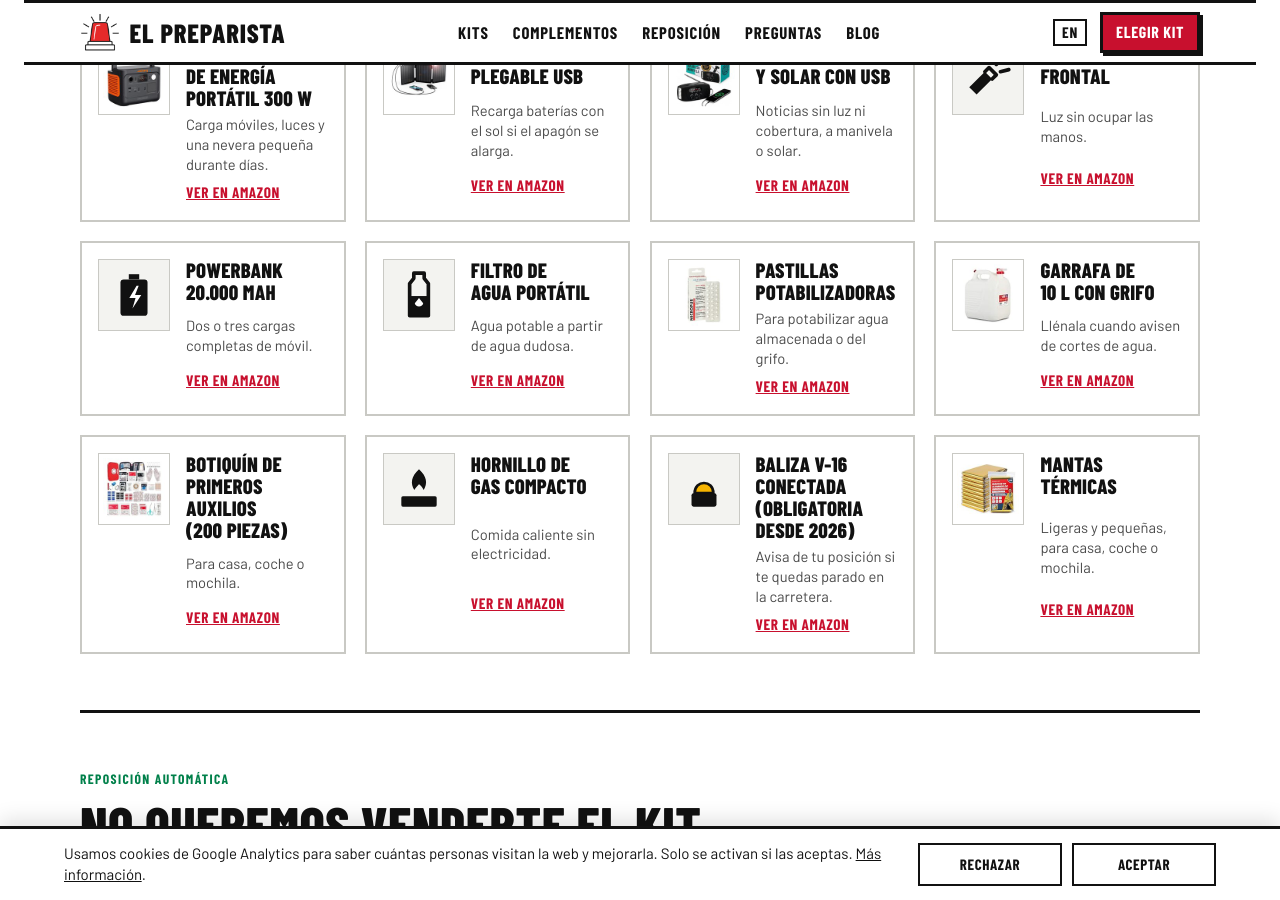
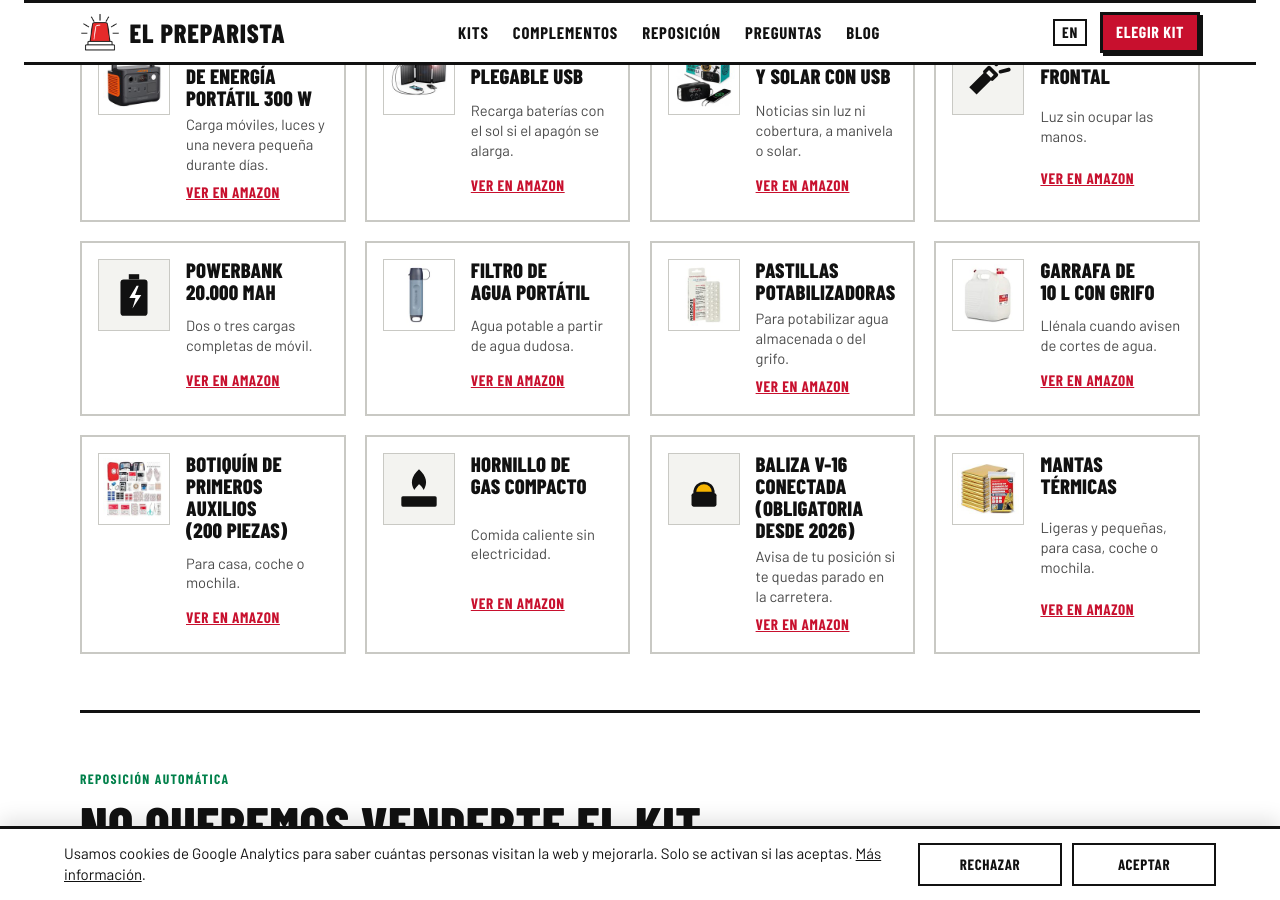
Before and after one commit to lucilayun-ux/elpreparista, a Jekyll site: the page index.html, which Jekyll copies as it is, in a window 1280 px wide and 900 px high, scrolled down 2940 px. Built offline with Jekyll 4.4.1, drawn with Linux system fonts in a browser that asks for light colours.

Commit message:
Foto del filtro LifeStraw Peak Series Solo
Co-Authored-By: Claude Opus 5.5 <noreply@anthropic.com>
Claude-Session: https://claude.ai/code/session_01V7PVvrC8Dt7YxBNA65S9m6

```diff
--- a/en.html
+++ b/en.html
@@ -437,7 +437,7 @@ footer .wrap { display: grid; gap: .6rem; }
     <h3>Foldable USB solar panel</h3><p>Recharges batteries from the sun if the blackout drags on.</p><a class="go" href="https://www.amazon.es/dp/B0DNYGT71X?tag=betender-21" target="_blank" rel="noopener sponsored">View on Amazon</a></article><article class="extra" data-id="radio"><a class="thumb has-img" href="https://www.amazon.es/dp/B0FBPD6XW5?tag=betender-21" target="_blank" rel="noopener sponsored" aria-label="View Hand-crank and solar radio with USB on Amazon"><img src="img/radio.jpg" alt="" loading="lazy" onerror="this.nextElementSibling.removeAttribute('hidden');this.parentNode.classList.remove('has-img');this.remove()"><svg hidden="" viewBox="0 0 100 100" aria-hidden="true"><path d="M30 36 64 14" fill="none" stroke="currentColor" stroke-width="7" stroke-linecap="round" stroke-linejoin="round"></path><rect x="12" y="36" width="76" height="48" rx="6" fill="currentColor"></rect><circle cx="35" cy="60" r="12" fill="#fff"></circle><path d="M58 52h18M58 66h18" stroke="#fff" stroke-width="5"></path></svg></a>
     <h3>Hand-crank and solar radio with USB</h3><p>News without power or signal, by hand crank or solar.</p><a class="go" href="https://www.amazon.es/dp/B0FBPD6XW5?tag=betender-21" target="_blank" rel="noopener sponsored">View on Amazon</a></article><article class="extra" data-id="frontal"><a class="thumb" href="https://www.amazon.es/dp/B09ZNGN89C?tag=betender-21" target="_blank" rel="noopener sponsored" aria-label="View Head torch on Amazon"><svg viewBox="0 0 100 100" aria-hidden="true"><path d="M14 66 44 36l14 14-30 30z" fill="currentColor"></path><path d="M44 36l8-8 14 14-8 8" fill="none" stroke="currentColor" stroke-width="7" stroke-linecap="round" stroke-linejoin="round"></path><path d="M66 22l12-12M74 36l16-4M58 14l4-12" fill="none" stroke="currentColor" stroke-width="7" stroke-linecap="round" stroke-linejoin="round"></path></svg></a>
     <h3>Head torch</h3><p>Light with your hands free.</p><a class="go" href="https://www.amazon.es/dp/B09ZNGN89C?tag=betender-21" target="_blank" rel="noopener sponsored">View on Amazon</a></article><article class="extra" data-id="powerbank"><a class="thumb" href="https://www.amazon.es/dp/B0DZGZ4Y7R?tag=betender-21" target="_blank" rel="noopener sponsored" aria-label="View 20,000 mAh power bank on Amazon"><svg viewBox="0 0 100 100" aria-hidden="true"><rect x="40" y="10" width="20" height="10" fill="currentColor"></rect><rect x="24" y="20" width="52" height="70" rx="6" fill="currentColor"></rect><path d="M55 32 41 56h12l-6 20 17-26H52l7-18z" fill="#fff"></path></svg></a>
-    <h3>20,000 mAh power bank</h3><p>Two or three full phone charges.</p><a class="go" href="https://www.amazon.es/dp/B0DZGZ4Y7R?tag=betender-21" target="_blank" rel="noopener sponsored">View on Amazon</a></article><article class="extra" data-id="filtro"><a class="thumb" href="https://www.amazon.es/dp/B0C62WZ2WY?tag=betender-21" target="_blank" rel="noopener sponsored" aria-label="View Portable water filter on Amazon"><svg viewBox="0 0 100 100" aria-hidden="true"><path d="M40 8h20v10l8 10v62H32V28l8-10z" fill="none" stroke="currentColor" stroke-width="7" stroke-linecap="round" stroke-linejoin="round"></path><path d="M32 52h36v38H32z" fill="currentColor"></path><path d="M42 66c0 8 16 8 16 0l-8-10z" fill="#fff"></path></svg></a>
+    <h3>20,000 mAh power bank</h3><p>Two or three full phone charges.</p><a class="go" href="https://www.amazon.es/dp/B0DZGZ4Y7R?tag=betender-21" target="_blank" rel="noopener sponsored">View on Amazon</a></article><article class="extra" data-id="filtro"><a class="thumb has-img" href="https://www.amazon.es/dp/B0C62WZ2WY?tag=betender-21" target="_blank" rel="noopener sponsored" aria-label="View Portable water filter on Amazon"><img src="img/filtro.jpg" alt="" loading="lazy" onerror="this.nextElementSibling.removeAttribute('hidden');this.parentNode.classList.remove('has-img');this.remove()"><svg hidden="" viewBox="0 0 100 100" aria-hidden="true"><path d="M40 8h20v10l8 10v62H32V28l8-10z" fill="none" stroke="currentColor" stroke-width="7" stroke-linecap="round" stroke-linejoin="round"></path><path d="M32 52h36v38H32z" fill="currentColor"></path><path d="M42 66c0 8 16 8 16 0l-8-10z" fill="#fff"></path></svg></a>
     <h3>Portable water filter</h3><p>Drinking water from water you are unsure about.</p><a class="go" href="https://www.amazon.es/dp/B0C62WZ2WY?tag=betender-21" target="_blank" rel="noopener sponsored">View on Amazon</a></article><article class="extra" data-id="pastillas"><a class="thumb has-img" href="https://www.amazon.es/dp/B006QJN2OA?tag=betender-21" target="_blank" rel="noopener sponsored" aria-label="View Water purification tablets on Amazon"><img src="img/pastillas.jpg" alt="" loading="lazy" onerror="this.nextElementSibling.removeAttribute('hidden');this.parentNode.classList.remove('has-img');this.remove()"><svg hidden="" viewBox="0 0 100 100" aria-hidden="true"><path d="M40 8h20v10l8 10v62H32V28l8-10z" fill="none" stroke="currentColor" stroke-width="7" stroke-linecap="round" stroke-linejoin="round"></path><path d="M32 52h36v38H32z" fill="currentColor"></path><path d="M42 66c0 8 16 8 16 0l-8-10z" fill="#fff"></path></svg></a>
     <h3>Water purification tablets</h3><p>To make stored or tap water safe to drink.</p><a class="go" href="https://www.amazon.es/dp/B006QJN2OA?tag=betender-21" target="_blank" rel="noopener sponsored">View on Amazon</a></article><article class="extra" data-id="garrafa"><a class="thumb has-img" href="https://www.amazon.es/dp/B00CFNKX6G?tag=betender-21" target="_blank" rel="noopener sponsored" aria-label="View 10 L water container with tap on Amazon"><img src="img/garrafa.jpg" alt="" loading="lazy" onerror="this.nextElementSibling.removeAttribute('hidden');this.parentNode.classList.remove('has-img');this.remove()"><svg hidden="" viewBox="0 0 100 100" aria-hidden="true"><path d="M40 8h20v10l8 10v62H32V28l8-10z" fill="none" stroke="currentColor" stroke-width="7" stroke-linecap="round" stroke-linejoin="round"></path><path d="M32 52h36v38H32z" fill="currentColor"></path><path d="M42 66c0 8 16 8 16 0l-8-10z" fill="#fff"></path></svg></a>
     <h3>10 L water container with tap</h3><p>Fill it up when water cuts are announced.</p><a class="go" href="https://www.amazon.es/dp/B00CFNKX6G?tag=betender-21" target="_blank" rel="noopener sponsored">View on Amazon</a></article><article class="extra" data-id="botiquin"><a class="thumb has-img" href="https://www.amazon.es/dp/B07R3RMFC4?tag=betender-21" target="_blank" rel="noopener sponsored" aria-label="View First aid kit (200 pieces) on Amazon"><img src="img/botiquin.jpg" alt="" loading="lazy" onerror="this.nextElementSibling.removeAttribute('hidden');this.parentNode.classList.remove('has-img');this.remove()"><svg hidden="" viewBox="0 0 100 100" aria-hidden="true"><path d="M38 30v-8h24v8" fill="none" stroke="currentColor" stroke-width="7" stroke-linecap="round" stroke-linejoin="round"></path><rect x="12" y="30" width="76" height="56" rx="6" fill="currentColor"></rect><path d="M45 44h10v9h9v10h-9v9H45v-9h-9V53h9z" fill="#fff"></path></svg></a>
@@ -685,7 +685,7 @@ const PRODUCTS = {
   garrafa:   { name: "10 L water container with tap", why: "With a tap, to fill up when water cuts are announced.", search: "garrafa plegable agua 10 litros", asin: "B00CFNKX6G", alts: ["B0GQGW9GF8"], pack: 1, unit: "ud", img: "img/garrafa.jpg" },
   estacion:  { name: "300 W portable power station", why: "Charges phones, lights and a small fridge for days.", search: "estacion energia portatil 300w", asin: "B0C27VWNM7", alts: ["B0CYLP7M8P"], pack: 1, unit: "ud", img: "img/estacion.jpg" },
   solar:     { name: "Foldable USB solar panel", why: "Recharges the power bank or station if the outage drags on.", search: "panel solar plegable usb 28w", asin: "B08FJ12RTM", alts: ["B0DNYGT71X"], pack: 1, unit: "ud", img: "img/solar.jpg" },
-  filtro:    { name: "Portable water filter", why: "Turns water you're unsure of into drinking water.", search: "filtro agua portatil emergencia", asin: "B0D1M4LQ7F", alts: ["B0C62WZ2WY"], pack: 1, unit: "ud" },
+  filtro:    { name: "Portable water filter", why: "Turns water you're unsure of into drinking water.", search: "filtro agua portatil emergencia", asin: "B0D1M4LQ7F", alts: ["B0C62WZ2WY"], pack: 1, unit: "ud", img: "img/filtro.jpg" },
   // Coche
   bolsa:     { name: "Car boot organiser bag", why: "Keeps everything together and in place in the boot.", search: "organizador maletero coche plegable", asin: "B07K2NC1CB", alts: ["B0GYYKG8ZZ"], pack: 1, unit: "ud" },
   aguacoche: { name: "Emergency water pouches (5-year shelf life)", why: "Lasts 5 years without checking and takes no pantry space.", search: "agua emergencia botella 500ml larga duracion", asin: "B071RR4H19", alts: ["B09MSXVDL6"], pack: 7.75, unit: "L", img: "img/agua.jpg" },
--- a/index.html
+++ b/index.html
@@ -437,7 +437,7 @@ footer .wrap { display: grid; gap: .6rem; }
     <h3>Panel solar plegable USB</h3><p>Recarga baterías con el sol si el apagón se alarga.</p><a class="go" href="https://www.amazon.es/dp/B0DNYGT71X?tag=betender-21" target="_blank" rel="noopener sponsored">Ver en Amazon</a></article><article class="extra" data-id="radio"><a class="thumb has-img" href="https://www.amazon.es/dp/B0FBPD6XW5?tag=betender-21" target="_blank" rel="noopener sponsored" aria-label="Ver Radio de dinamo y solar con USB en Amazon"><img src="img/radio.jpg" alt="" loading="lazy" onerror="this.nextElementSibling.removeAttribute('hidden');this.parentNode.classList.remove('has-img');this.remove()"><svg hidden="" viewBox="0 0 100 100" aria-hidden="true"><path d="M30 36 64 14" fill="none" stroke="currentColor" stroke-width="7" stroke-linecap="round" stroke-linejoin="round"></path><rect x="12" y="36" width="76" height="48" rx="6" fill="currentColor"></rect><circle cx="35" cy="60" r="12" fill="#fff"></circle><path d="M58 52h18M58 66h18" stroke="#fff" stroke-width="5"></path></svg></a>
     <h3>Radio de dinamo y solar con USB</h3><p>Noticias sin luz ni cobertura, a manivela o solar.</p><a class="go" href="https://www.amazon.es/dp/B0FBPD6XW5?tag=betender-21" target="_blank" rel="noopener sponsored">Ver en Amazon</a></article><article class="extra" data-id="frontal"><a class="thumb" href="https://www.amazon.es/dp/B09ZNGN89C?tag=betender-21" target="_blank" rel="noopener sponsored" aria-label="Ver Linterna frontal en Amazon"><svg viewBox="0 0 100 100" aria-hidden="true"><path d="M14 66 44 36l14 14-30 30z" fill="currentColor"></path><path d="M44 36l8-8 14 14-8 8" fill="none" stroke="currentColor" stroke-width="7" stroke-linecap="round" stroke-linejoin="round"></path><path d="M66 22l12-12M74 36l16-4M58 14l4-12" fill="none" stroke="currentColor" stroke-width="7" stroke-linecap="round" stroke-linejoin="round"></path></svg></a>
     <h3>Linterna frontal</h3><p>Luz sin ocupar las manos.</p><a class="go" href="https://www.amazon.es/dp/B09ZNGN89C?tag=betender-21" target="_blank" rel="noopener sponsored">Ver en Amazon</a></article><article class="extra" data-id="powerbank"><a class="thumb" href="https://www.amazon.es/dp/B0DZGZ4Y7R?tag=betender-21" target="_blank" rel="noopener sponsored" aria-label="Ver Powerbank 20.000 mAh en Amazon"><svg viewBox="0 0 100 100" aria-hidden="true"><rect x="40" y="10" width="20" height="10" fill="currentColor"></rect><rect x="24" y="20" width="52" height="70" rx="6" fill="currentColor"></rect><path d="M55 32 41 56h12l-6 20 17-26H52l7-18z" fill="#fff"></path></svg></a>
-    <h3>Powerbank 20.000 mAh</h3><p>Dos o tres cargas completas de móvil.</p><a class="go" href="https://www.amazon.es/dp/B0DZGZ4Y7R?tag=betender-21" target="_blank" rel="noopener sponsored">Ver en Amazon</a></article><article class="extra" data-id="filtro"><a class="thumb" href="https://www.amazon.es/dp/B0C62WZ2WY?tag=betender-21" target="_blank" rel="noopener sponsored" aria-label="Ver Filtro de agua portátil en Amazon"><svg viewBox="0 0 100 100" aria-hidden="true"><path d="M40 8h20v10l8 10v62H32V28l8-10z" fill="none" stroke="currentColor" stroke-width="7" stroke-linecap="round" stroke-linejoin="round"></path><path d="M32 52h36v38H32z" fill="currentColor"></path><path d="M42 66c0 8 16 8 16 0l-8-10z" fill="#fff"></path></svg></a>
+    <h3>Powerbank 20.000 mAh</h3><p>Dos o tres cargas completas de móvil.</p><a class="go" href="https://www.amazon.es/dp/B0DZGZ4Y7R?tag=betender-21" target="_blank" rel="noopener sponsored">Ver en Amazon</a></article><article class="extra" data-id="filtro"><a class="thumb has-img" href="https://www.amazon.es/dp/B0C62WZ2WY?tag=betender-21" target="_blank" rel="noopener sponsored" aria-label="Ver Filtro de agua portátil en Amazon"><img src="img/filtro.jpg" alt="" loading="lazy" onerror="this.nextElementSibling.removeAttribute('hidden');this.parentNode.classList.remove('has-img');this.remove()"><svg hidden="" viewBox="0 0 100 100" aria-hidden="true"><path d="M40 8h20v10l8 10v62H32V28l8-10z" fill="none" stroke="currentColor" stroke-width="7" stroke-linecap="round" stroke-linejoin="round"></path><path d="M32 52h36v38H32z" fill="currentColor"></path><path d="M42 66c0 8 16 8 16 0l-8-10z" fill="#fff"></path></svg></a>
     <h3>Filtro de agua portátil</h3><p>Agua potable a partir de agua dudosa.</p><a class="go" href="https://www.amazon.es/dp/B0C62WZ2WY?tag=betender-21" target="_blank" rel="noopener sponsored">Ver en Amazon</a></article><article class="extra" data-id="pastillas"><a class="thumb has-img" href="https://www.amazon.es/dp/B006QJN2OA?tag=betender-21" target="_blank" rel="noopener sponsored" aria-label="Ver Pastillas potabilizadoras en Amazon"><img src="img/pastillas.jpg" alt="" loading="lazy" onerror="this.nextElementSibling.removeAttribute('hidden');this.parentNode.classList.remove('has-img');this.remove()"><svg hidden="" viewBox="0 0 100 100" aria-hidden="true"><path d="M40 8h20v10l8 10v62H32V28l8-10z" fill="none" stroke="currentColor" stroke-width="7" stroke-linecap="round" stroke-linejoin="round"></path><path d="M32 52h36v38H32z" fill="currentColor"></path><path d="M42 66c0 8 16 8 16 0l-8-10z" fill="#fff"></path></svg></a>
     <h3>Pastillas potabilizadoras</h3><p>Para potabilizar agua almacenada o del grifo.</p><a class="go" href="https://www.amazon.es/dp/B006QJN2OA?tag=betender-21" target="_blank" rel="noopener sponsored">Ver en Amazon</a></article><article class="extra" data-id="garrafa"><a class="thumb has-img" href="https://www.amazon.es/dp/B00CFNKX6G?tag=betender-21" target="_blank" rel="noopener sponsored" aria-label="Ver Garrafa de 10 L con grifo en Amazon"><img src="img/garrafa.jpg" alt="" loading="lazy" onerror="this.nextElementSibling.removeAttribute('hidden');this.parentNode.classList.remove('has-img');this.remove()"><svg hidden="" viewBox="0 0 100 100" aria-hidden="true"><path d="M40 8h20v10l8 10v62H32V28l8-10z" fill="none" stroke="currentColor" stroke-width="7" stroke-linecap="round" stroke-linejoin="round"></path><path d="M32 52h36v38H32z" fill="currentColor"></path><path d="M42 66c0 8 16 8 16 0l-8-10z" fill="#fff"></path></svg></a>
     <h3>Garrafa de 10 L con grifo</h3><p>Llénala cuando avisen de cortes de agua.</p><a class="go" href="https://www.amazon.es/dp/B00CFNKX6G?tag=betender-21" target="_blank" rel="noopener sponsored">Ver en Amazon</a></article><article class="extra" data-id="botiquin"><a class="thumb has-img" href="https://www.amazon.es/dp/B07R3RMFC4?tag=betender-21" target="_blank" rel="noopener sponsored" aria-label="Ver Botiquín de primeros auxilios (200 piezas) en Amazon"><img src="img/botiquin.jpg" alt="" loading="lazy" onerror="this.nextElementSibling.removeAttribute('hidden');this.parentNode.classList.remove('has-img');this.remove()"><svg hidden="" viewBox="0 0 100 100" aria-hidden="true"><path d="M38 30v-8h24v8" fill="none" stroke="currentColor" stroke-width="7" stroke-linecap="round" stroke-linejoin="round"></path><rect x="12" y="30" width="76" height="56" rx="6" fill="currentColor"></rect><path d="M45 44h10v9h9v10h-9v9H45v-9h-9V53h9z" fill="#fff"></path></svg></a>
@@ -685,7 +685,7 @@ const PRODUCTS = {
   garrafa:   { name: "Garrafa de 10 L con grifo", why: "Con grifo, para llenarla cuando avisen de cortes de agua.", search: "garrafa plegable agua 10 litros", asin: "B00CFNKX6G", alts: ["B0GQGW9GF8"], pack: 1, unit: "ud", img: "img/garrafa.jpg" },
   estacion:  { name: "Estación de energía portátil 300 W", why: "Carga móviles, luces y una nevera pequeña durante días.", search: "estacion energia portatil 300w", asin: "B0C27VWNM7", alts: ["B0CYLP7M8P"], pack: 1, unit: "ud", img: "img/estacion.jpg" },
   solar:     { name: "Panel solar plegable USB", why: "Recarga la powerbank o la estación si el apagón se alarga.", search: "panel solar plegable usb 28w", asin: "B08FJ12RTM", alts: ["B0DNYGT71X"], pack: 1, unit: "ud", img: "img/solar.jpg" },
-  filtro:    { name: "Filtro de agua portátil", why: "Convierte agua dudosa en agua para beber.", search: "filtro agua portatil emergencia", asin: "B0D1M4LQ7F", alts: ["B0C62WZ2WY"], pack: 1, unit: "ud" },
+  filtro:    { name: "Filtro de agua portátil", why: "Convierte agua dudosa en agua para beber.", search: "filtro agua portatil emergencia", asin: "B0D1M4LQ7F", alts: ["B0C62WZ2WY"], pack: 1, unit: "ud", img: "img/filtro.jpg" },
   // Coche
   bolsa:     { name: "Bolsa organizadora para maletero", why: "Mantiene todo junto y sin moverse en el maletero.", search: "organizador maletero coche plegable", asin: "B07K2NC1CB", alts: ["B0GYYKG8ZZ"], pack: 1, unit: "ud" },
   aguacoche: { name: "Agua de emergencia en sobres (5 años)", why: "Dura 5 años sin revisarla y no ocupa sitio en la despensa.", search: "agua emergencia botella 500ml larga duracion", asin: "B071RR4H19", alts: ["B09MSXVDL6"], pack: 7.75, unit: "L", img: "img/agua.jpg" },
```
Also changed, not shown: img/filtro.jpg.
